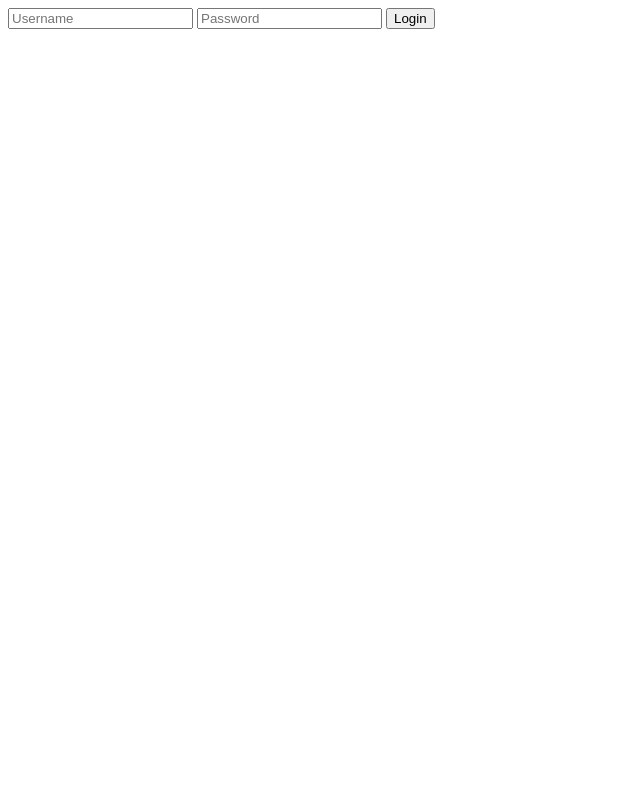
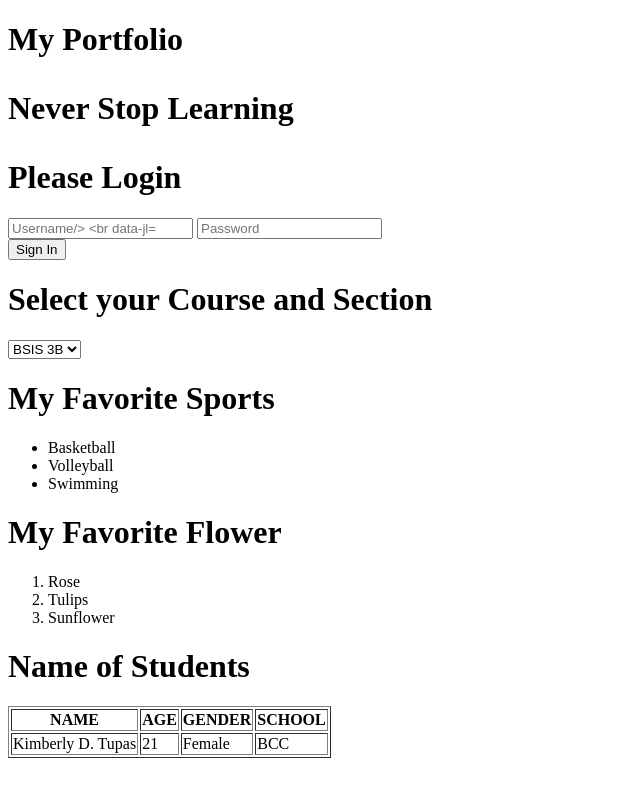
Before and after one commit to kimberlytupas/2526-web101, a plain HTML site: page index.html in a window 1280 px wide. Shown: the whole page, without its empty margins (0-640 px from the left). Drawn offline with Linux system fonts and the light colour scheme.

Commit message:
Kimberly Tupas index.html

```diff
--- a/index.html
+++ b/index.html
@@ -3,15 +3,67 @@
 	<head>
 		<meta charset="UTF-8" />
 		<meta name="viewport" content="width=device-width, initial-scale=1.0" />
-		<title>Document</title>
+		<title>My Portfolio</title>
 	</head>
+	<style>
+		body {
+			background-color: pink rgb }
+		.nav {
+			display: flex;
+			justify-content: center; }
+		.nav-link {
+			margin:auto 10px;
+			text-decoration: none;
+		.title {
+			color:black rgb(12, 37, 147)
+			text-shadow: 1px 1px 2px violet(41, 198, 237)
+	</style>
 	<body>
-		<div class="container">
-			<div class="card">
-				<input type="text" placeholder="Username" />
-				<input type="password" placeholder="Password" />
-				<button class="btn">Login</button>
-			</div>
-		</div>
+		<h1>My Portfolio</hi>
+		<p>Never Stop <strong>Learning </strong></p>
+		<h1>Please Login</h1>
+		<input type="text" placeholder="Username/> <br/>
+		<input type="password" placeholder="Password"/> <br/>
+
+		<button>Sign In</button> <br/>
+
+		<h1>Select your Course and Section</h1>
+		<select>
+			<option>BSIS 3B</option>
+			<option>BSIS 3A</option>
+		<select>
+			<h1>My Favorite Sports</h1>
+			<ul>
+				<li>Basketball</li>
+				<li>Volleyball</li>
+				<li>Swimming</li>
+			</ul>
+			<h1>My Favorite Flower</h1>
+			<ol>
+				<li>Rose</li>
+				<li>Tulips</li>
+				<li>Sunflower</li>
+			</ol>
+
+			<h1>Name of Students</h1>
+			<table border="1">
+				<thead>
+					<tr>
+						<th>NAME</th>
+						<th>AGE</th>
+						<th>GENDER</th>
+						<th>SCHOOL</th>
+					</tr>
+				</thead>
+				<tbody>
+					<tr>
+						<td>Kimberly D. Tupas</td>
+						<td>21</td>
+						<td>Female</td>
+						<td>BCC</td>
+					</tr>
+				</tbody>
+		</select>
+		</select>
 	</body>
-</html>
+	</html>
```
